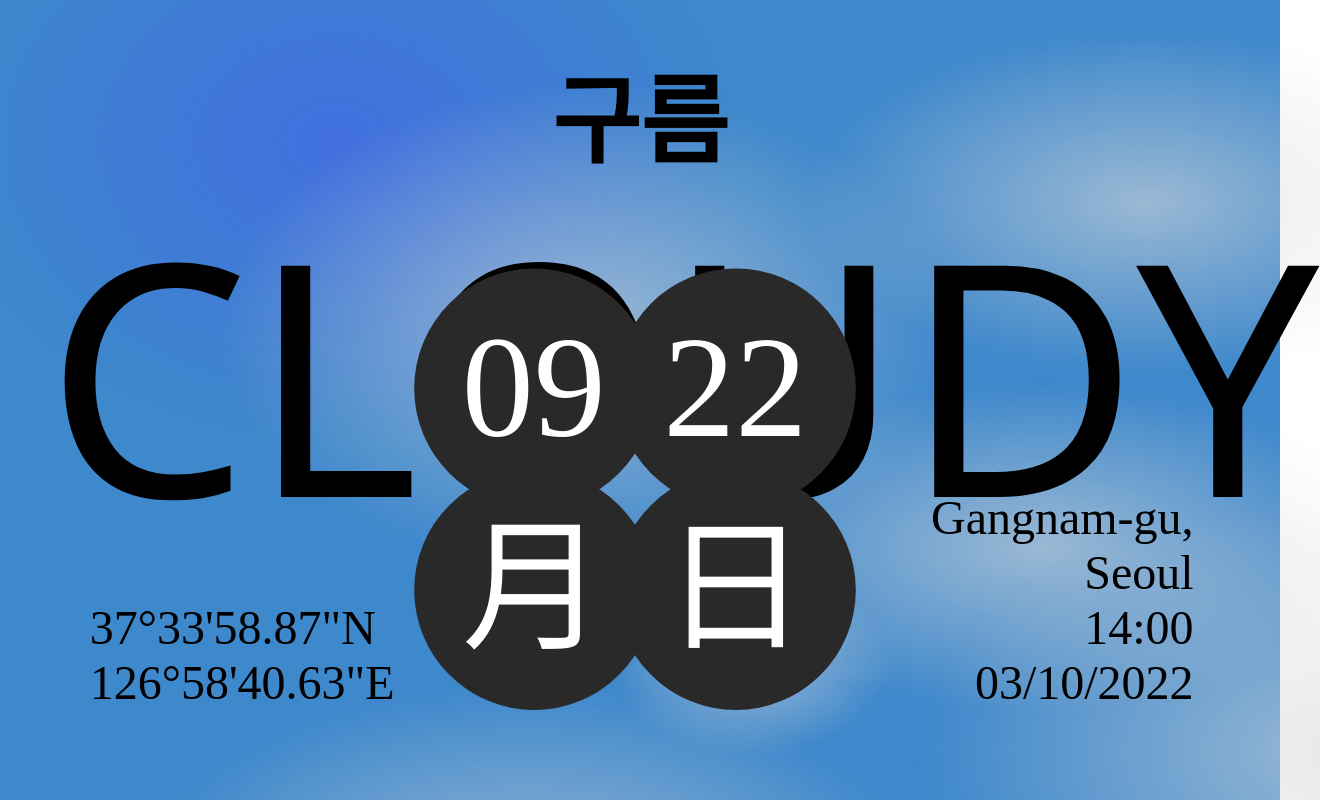
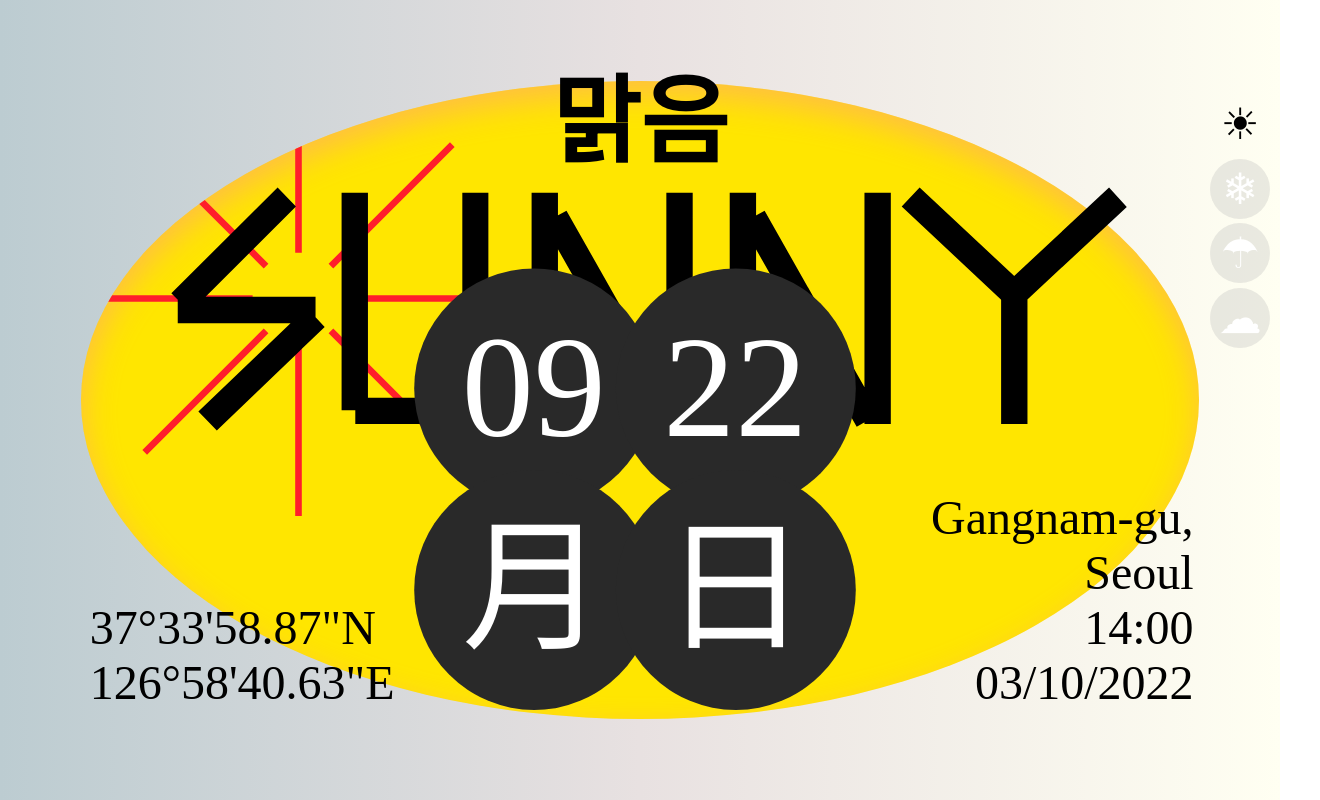
Before and after one commit to eunae-cho/posters, a plain HTML site: page index.html in a window 1280 px wide. Shown: the whole page, 1320 px wide, since content can reach past the window. Drawn offline with Linux system fonts and the light colour scheme; a web font is replaced by a local one.

Commit message:
Add files via upload
1. 상단 배너 상태변경 완료.

++ 중복코드, id를 통한 상태변경 수정하기

```diff
--- a/index.html
+++ b/index.html
@@ -15,6 +15,15 @@
     <title>WEATHER POSTERS</title>
     </head>
     <body>
+        <section id="choose-weather">
+            <ul>
+                <li id="sunny">☀︎</li>
+                <li id="snowy">❄︎</li>
+                <li id="rainy">☂︎</li>
+                <li id="cloudy">☁︎</li>
+            </ul>
+        </section>
+
         <!-- SUNNY -->
         <section id="weather-is-sunny"  data-weather="sunny" >
             <section class="background">
--- a/script.js
+++ b/script.js
@@ -1,26 +1,34 @@
-document.body.dataset.weather = "cloudy";
+const weather = ['sunny', 'snowy', 'rainy', 'cloudy'];
 
-var weather = document.body.dataset.weather;
+// js로 요소 child 가지고와서 -> 1,2,3,4로 날씨 순서 정하기.
+document.body.dataset.weather = "sunny";
+var dataWeather = document.body.dataset.weather;
 
-const $background = document.querySelector(`#weather-is-${weather} .background`);
+const $picker = document.querySelector('#choose-weather>ul');
+const $background = document.querySelector(`#weather-is-${dataWeather} .background`);
 const $sun = document.querySelector(".sun");
 const $sunLight = document.querySelector(".sun-light");
 
-if(weather=="sunny") {
+$picker.addEventListener("click", selectWeather);
+
+if(dataWeather=="sunny") {
+    $picker.children[0].style.background='none';
+    $picker.children[0].style.color='#000';
+
     document.querySelector("#weather-is-snowy").style.display = 'none';
     document.querySelector("#weather-is-rainy").style.display = 'none';
     document.querySelector("#weather-is-cloudy").style.display = 'none';
     $background.style.background=`linear-gradient(90deg, #BCCCD1, #E8E1E1, #FFFFF2)`;
     $background.addEventListener("mousemove", traceMouse);
 }
-else if(weather=="snowy") {
+else if(dataWeather=="snowy") {
     document.querySelector("#weather-is-sunny").style.display = 'none';
     document.querySelector("#weather-is-rainy").style.display = 'none';
     document.querySelector("#weather-is-cloudy").style.display = 'none';
     $background.style.background=`rgb(240, 255, 244)`;
     $background.addEventListener("click", drawSnow);
 }
-else if(weather=="rainy") {
+else if(dataWeather=="rainy") {
     document.querySelector("#weather-is-sunny").style.display = 'none';
     document.querySelector("#weather-is-snowy").style.display = 'none';
     document.querySelector("#weather-is-cloudy").style.display = 'none';
@@ -29,7 +37,7 @@ else if(weather=="rainy") {
     $background.style.display = 'flex';
     window.addEventListener("mousewheel", scrollBack);
 }
-else if(weather=="cloudy") {
+else if(dataWeather=="cloudy") {
     document.querySelector("#weather-is-sunny").style.display = 'none';
     document.querySelector("#weather-is-snowy").style.display = 'none';
     document.querySelector("#weather-is-rainy").style.display = 'none';
@@ -37,13 +45,34 @@ else if(weather=="cloudy") {
     $background.addEventListener("click", drawRounds);
 }
 
+function selectWeather(e) {
+    document.body.dataset.weather = e.target.id;
+    dataWeather = document.body.dataset.weather;
+
+    console.log(dataWeather);
+
+    //weather값에 맞게 리렌더링
+
+
+    //클릭시 다른 요소들은 회색 배경, 클릭한 것은 검은 컬러
+    [...$picker.children].forEach((child, i)=> {
+        console.log(i);
+        child.style.background='rgba(182, 182, 182, 0.284)';
+        child.style.color='#fff';
+    })
+    e.target.style.background='none';
+    e.target.style.color='#000';
+
+    console.log(e);
+}
+
 
 function traceMouse(e) {
     $sunLight.style.top = `${e.screenY}px`;
-    $sunLight.style.left = `${e.screenX}px`;
+    $sunLight.style.left = `${e.clientX/2}px`;
 
     var lightX = e.screenX/$sun.clientWidth * 32;
-    var lightY = e.screenX/$sun.clientHeight * 32;
+    var lightY = e.screenY/$sun.clientHeight * 32;
 
     $sun.style.boxShadow = `inset ${lightX}px ${lightY}px 32px  #ff919179`;
 }
@@ -100,6 +129,5 @@ function drawRounds() {
         round.style.borderRadius = '100%';
         round.style.border = `solid 1px rgb(255, 255, 255)`;
 
-
         $background.appendChild(round);
 }
--- a/style.css
+++ b/style.css
@@ -4,13 +4,16 @@
     --purple: #6B2BF4;
 }
 
-#weather-is-sunny[data-weather="sunny"] {
+body[data-weather="sunny"] #weather-is-sunny {
     visibility: visible;
 }
-#weather-is-snowy[data-weather="snowy"] {
+body[data-weather="snowy"] #weather-is-snowy {
     visibility: visible;
 }
-#weather-is-cloudy[data-weather="cloudy"] {
+body[data-weather="rainy"] #weather-is-rainy {
+    visibility: visible;
+}
+body[data-weather="cloudy"] #weather-is-cloudy {
     visibility: visible;
 }
 
@@ -37,6 +40,37 @@ body {
 h1 {
     font-size: 16px;
 }
+
+#choose-weather {
+    position: fixed;
+    display: flex;
+    flex-direction: column;
+    padding: 5px;
+    top: 3.5rem;
+    right: 0rem;
+    z-index: 100;
+}
+
+#choose-weather>ul>li{
+    padding: 0;
+    color:#ffffff;
+    display: block;
+    margin: 0.2rem;
+    width: 2.5rem;
+    height: 2.5rem;
+    border-radius: 100%;
+    background-color: rgba(182, 182, 182, 0.284);
+    text-align: center;
+    align-content: center;
+    font-size: 1.8rem;
+
+}
+/*
+#choose-weather>ul>li:hover {
+    border: solid 2px rgba(0, 0, 0, 0.943);
+    background-color: #ffffff;
+    color: rgba(0, 0, 0, 0.943);
+} */
 
 .background {
     width: 100vw;
@@ -78,6 +112,8 @@ h1 {
 
 .raindrops {
     position: fixed;
+    top:0;
+    left:0;
     width: 100vw;
     height: 100vh;
     z-index: 100;
@@ -85,6 +121,11 @@ h1 {
     stroke-dashoffset: 0;
     stroke-opacity: 100%;
     animation: dropping 5s ease-in-out backwards;
+    pointer-events: none;
+}
+
+.rain-holder {
+    width:fit-content;
 }
 
 .rain-holder>svg:nth-child(1) {
```
